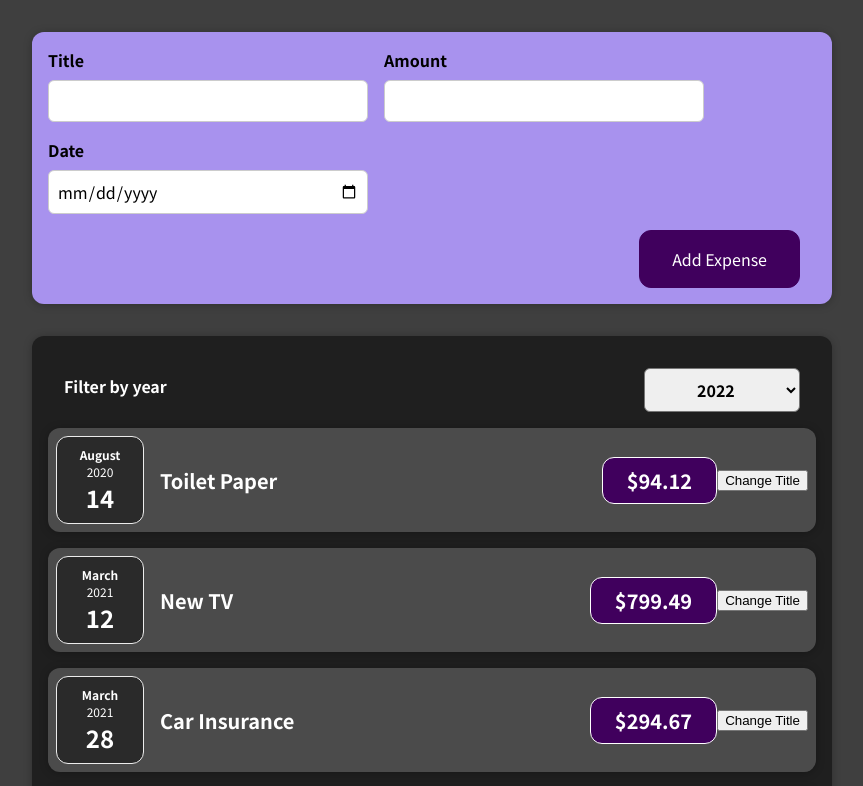
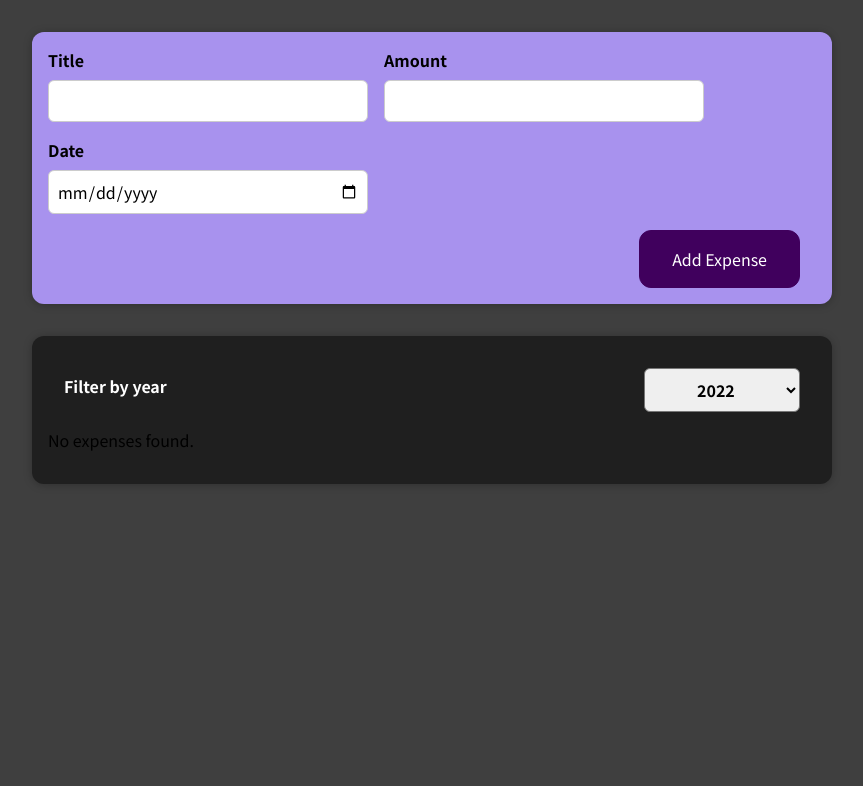
Before and after one commit to cerullian/Expenses-list, a React (Create React App) app: page / in a window 1280 px wide. Shown: the top 786 px of the page, without its empty margins (208-1071 px from the left). Built offline with nearby package versions, Linux system fonts and the light colour scheme.

Commit message:
added dynamic expenses and expenses filter

```diff
--- a/src/App.js
+++ b/src/App.js
@@ -1,10 +1,9 @@
-import React from "react";
+import React, { useState } from "react";
 
 import NewExpense from "./components/NewExpense/NewExpense";
 import Expenses from "./components/Expenses/Expenses";
 
-const App = () => {
-  const expenses = [
+const DUMMY_EXPENSES = [
   {
     id: "e1",
     title: "Toilet Paper",
@@ -26,9 +25,18 @@ const App = () => {
   },
 ];
 
+const App = () => {
+  const [expenses, setExpenses] = useState(DUMMY_EXPENSES);
+
+  const addExpenseHandler = expense => {
+    setExpenses((prevExpenses) => {
+      return [expense, ...prevExpenses]
+    });
+  }
+
   return (
     <div>
-      <NewExpense />
+      <NewExpense onAddExpense={addExpenseHandler} />
       <Expenses items={expenses} />
     </div>
   );
--- a/src/components/Expenses/ExpenseItem.js
+++ b/src/components/Expenses/ExpenseItem.js
@@ -1,27 +1,17 @@
-import React, { useState } from "react";
+import React from "react";
 
 import ExpenseDate from './ExpenseDate';
 import Card from '../UI/Card';
 import './ExpenseItem.css';
 
 const ExpenseItem = (props) => {
-
-    const [title, setTitle] = useState(props.title);
-    console.log('ExpenseItem evaluated by React')
-
-    const clickHandler = () => {
-        setTitle('Updated!')
-        console.log(title)
-    }
-
     return (
         <Card className='expense-item'>
             <ExpenseDate date={props.date} />
             <div className='expense-item__description'>
-                <h2>{title}</h2>
+                <h2>{props.title}</h2>
                 <div className='expense-item__price'>${props.amount}</div>
             </div>
-            <button onClick={clickHandler}>Change Title</button>
         </Card>
     );
 }
--- a/src/components/Expenses/Expenses.js
+++ b/src/components/Expenses/Expenses.js
@@ -6,37 +6,38 @@ import Card from "../UI/Card";
 import "./Expenses.css";
 
 const Expenses = (props) => {
-    const [filteredYear, setFilteredYear] = useState('2022');
+    const [filteredYear, setFilteredYear] = useState("2022");
 
-    const filterChangeHandler = selectedYear => {
+    const filterChangeHandler = (selectedYear) => {
         setFilteredYear(selectedYear);
     };
 
+    const filteredExpenses = props.items.filter((expense) => {
+        return expense.date.getFullYear().toString() === filteredYear;
+    });
+
+    let expensesContent = <p>No expenses found.</p>;
+
+    if (filteredExpenses.length > 0) {
+        expensesContent = filteredExpenses.map((expense) => (
+            <ExpenseItem
+                key={expense.id}
+                title={expense.title}
+                amount={expense.amount}
+                date={expense.date}
+            />
+        ));
+    }
+
     return (
         <Card className="expenses">
-            <ExpensesFilter selected={filteredYear} onChangeFilter={filterChangeHandler} />
-            <ExpenseItem
-                title={props.items[0].title}
-                amount={props.items[0].amount}
-                date={props.items[0].date}
+            <ExpensesFilter
+                selected={filteredYear}
+                onChangeFilter={filterChangeHandler}
             />
-            <ExpenseItem
-                title={props.items[1].title}
-                amount={props.items[1].amount}
-                date={props.items[1].date}
-            />
-            <ExpenseItem
-                title={props.items[2].title}
-                amount={props.items[2].amount}
-                date={props.items[2].date}
-            />
-            <ExpenseItem
-                title={props.items[3].title}
-                amount={props.items[3].amount}
-                date={props.items[3].date}
-            />
+            {expensesContent}
         </Card>
     );
-}
+};
 
 export default Expenses;
--- a/src/components/NewExpense/ExpenseForm.js
+++ b/src/components/NewExpense/ExpenseForm.js
@@ -2,7 +2,7 @@ import React, { useState } from "react";
 
 import './ExpenseForm.css';
 
-const ExpenseForm = () => {
+const ExpenseForm = (props) => {
     const [enteredTitle, setEnteredTitle] = useState('');
     const [enteredAmount, setEnteredAmount] = useState('');
     const [enteredDate, setEnteredDate] = useState('');
@@ -54,7 +54,7 @@ const ExpenseForm = () => {
             date: new Date(enteredDate)
         };
 
-        console.log(expenseData);
+        props.onSaveExpenseData(expenseData);
         setEnteredTitle('');
         setEnteredAmount('');
         setEnteredDate('');
--- a/src/components/NewExpense/NewExpense.js
+++ b/src/components/NewExpense/NewExpense.js
@@ -3,9 +3,17 @@ import React from "react";
 import ExpenseForm from "./ExpenseForm";
 import './NewExpense.css';
 
-const NewExpense = () => {
+const NewExpense = (props) => {
+    const saveExpenseDataHandler = (enteredExpenseData) => {
+        const expenseData = {
+            ...enteredExpenseData,
+            id: Math.random().toString()
+        };
+        props.onAddExpense(expenseData)
+    };
+
     return <div className="new-expense">
-        <ExpenseForm />
+        <ExpenseForm onSaveExpenseData={saveExpenseDataHandler} />
     </div>
 };
 
```
Lines whose indentation alone changed are shown as unchanged.
